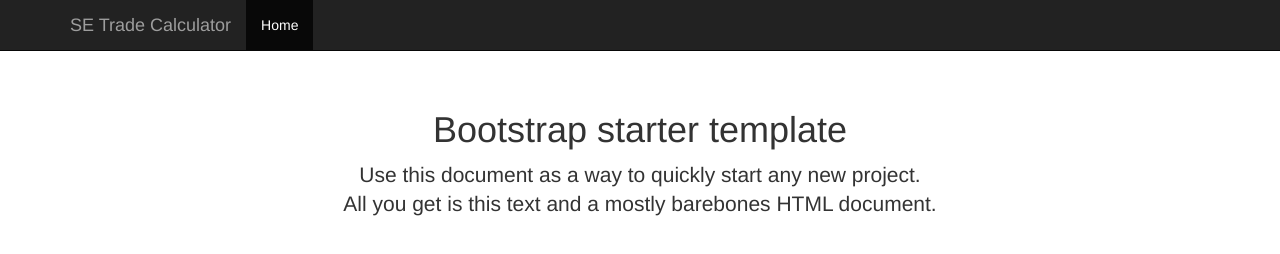
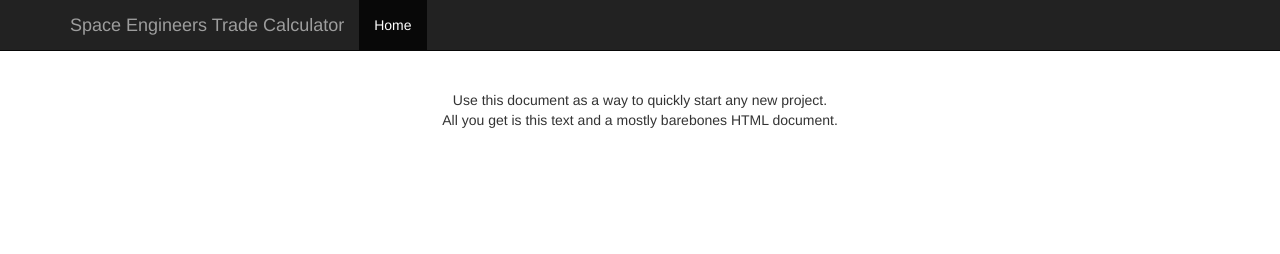
Before and after one commit to AtherActive/se-trade, a plain HTML site: page index.html in a window 1280 px wide. Drawn offline with nearby package versions, Linux system fonts and the light colour scheme.

Commit message:
Readme and stuff

```diff
--- a/index.html
+++ b/index.html
@@ -35,7 +35,7 @@
                         <span class="icon-bar"></span>
                         <span class="icon-bar"></span>
                     </button>
-                    <a class="navbar-brand" href="index.html">SE Trade Calculator</a>
+                    <a class="navbar-brand" href="index.html">Space Engineers Trade Calculator</a>
                 </div>
                 <div id="navbar" class="collapse navbar-collapse">
                     <ul class="nav navbar-nav">
@@ -48,8 +48,7 @@
         <div class="container">
 
             <div class="starter-template">
-                <h1>Bootstrap starter template</h1>
-                <p class="lead">Use this document as a way to quickly start any new project.<br> All you get is this text and a mostly barebones HTML document.</p>
+                <p>Use this document as a way to quickly start any new project.<br> All you get is this text and a mostly barebones HTML document.</p>
             </div>
 
         </div><!-- /.container -->
@@ -60,5 +59,6 @@
         <!-- Placed at the end of the document so the pages load faster -->
         <script src="https://ajax.googleapis.com/ajax/libs/jquery/1.11.2/jquery.min.js"></script>
         <script src="js/bootstrap.min.js"></script>
+        <script src="js/main.js"></script>
     </body>
 </html>
```
Also changed, not shown: js/main.js (added), 1 other file.
